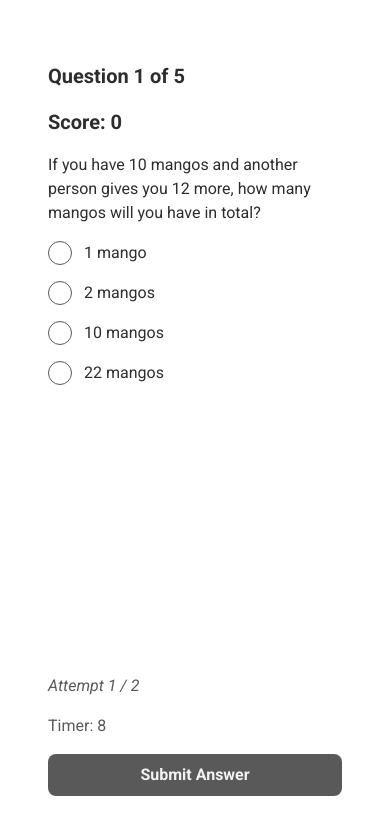
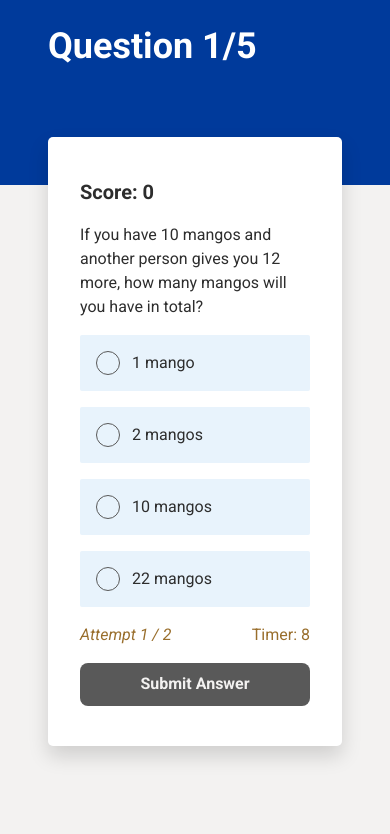
Before and after one commit to tmbritton/indeed-code, a React (Create React App) app: page / in a window 390 px wide. Both pictures are taken after a click on the button "Start Quiz!". Shown: the top 834 px of the page. Built offline with nearby package versions, Linux system fonts and the light colour scheme.

Commit message:
Pretty up quiz design.

```diff
--- a/public/global.css
+++ b/public/global.css
@@ -388,3 +388,9 @@ table {
 textarea {
   white-space: revert;
 }
+
+/*
+  Some developer-defined non-3rd party foundatioal styles */
+body {
+  background-color: #f3f2f1;
+}
--- a/src/components/Button.tsx
+++ b/src/components/Button.tsx
@@ -13,8 +13,9 @@ const StyledButton = styled.button`
   text-align: center;
   cursor: pointer;
   transition: background-color 0.2s ease-in-out;
+  width: 100%;
   &:hover {
-    background-color: ${theme.colors.expressive.blue[60]};
+    background-color: ${theme.colors.expressive.blue[70]};
   }
   &:disabled {
     cursor: not-allowed;
@@ -22,7 +23,10 @@ const StyledButton = styled.button`
     color: ${theme.colors.expressive.neutral[20]};
   }
   &:focus-visible {
-    outline: 3px solid ${theme.colors.expressive.aqua[80]};
+    outline: 3px solid ${theme.colors.expressive.aqua[50]};
+  }
+  @media (min-width: ${theme.breakpoints.sm}) {
+    width: auto;
   }
 `;
 
--- /dev/null
+++ b/src/components/Card.tsx
@@ -0,0 +1,49 @@
+import { FC } from 'react';
+import theme from '../theme';
+import styled from '@emotion/styled';
+
+const StyledCard = styled('section')`
+  display: flex;
+  flex-direction: column;
+  height: fit-content;
+  background-color: ${theme.colors.expressive.neutral[0]};
+  padding: 2.5rem 2rem;
+  border-radius: 5px;
+  box-shadow: ${theme.boxShadow};
+  position: relative;
+`;
+
+const StyledImage = styled('img')`
+  position: absolute;
+  top: -2.5rem;
+  left: 0;
+  right: 0;
+  margin-left: auto;
+  margin-right: auto;
+  border: 4px solid ${theme.colors.expressive.neutral[0]};
+  border-radius: 100%;
+`;
+
+interface Props {
+  className?: string;
+  imageUrl?: string;
+  imageAlt?: string;
+}
+
+const Card: FC<Props> = ({
+  children,
+  className = '',
+  imageUrl = '',
+  imageAlt = '',
+}) => {
+  return (
+    <StyledCard className={`card ${className} ${imageUrl ? 'hasImage' : null}`}>
+      {imageUrl ? (
+        <StyledImage src={imageUrl} alt={imageAlt} width="80" height="80" />
+      ) : null}
+      {children}
+    </StyledCard>
+  );
+};
+
+export default Card;
--- /dev/null
+++ b/src/components/Header.tsx
@@ -0,0 +1,32 @@
+import { FC } from 'react';
+import theme from '../theme';
+import styled from '@emotion/styled';
+import Text from './Text';
+
+const StyledHeader = styled.header`
+  background-color: ${theme.colors.foundational.blue};
+  width: 100%;
+  padding: 0 3rem 6rem 3rem;
+  & > .header__textWrap {
+    max-width: ${theme.breakpoints.md};
+    margin: auto;
+  }
+`;
+
+interface Props {
+  title: string;
+}
+
+const Header: FC<Props> = ({ title }) => {
+  return (
+    <StyledHeader>
+      <div className="header__textWrap">
+        <Text textStyle="heading" color="inverted" element="h1">
+          {title}
+        </Text>
+      </div>
+    </StyledHeader>
+  );
+};
+
+export default Header;
--- a/src/components/Input.tsx
+++ b/src/components/Input.tsx
@@ -14,12 +14,14 @@ const StyledInput = styled('div')`
   cursor: pointer;
   position: relative;
   margin-bottom: 1rem;
-  border-radius: 12px;
+  border-radius: 2px;
+  background-color: ${theme.colors.expressive.aqua[20]};
+  padding: 1rem;
   transition: background-color 0.2s ease-in-out;
   &::before {
     display: inline-block;
-    width: 1.5rem;
-    height: 1.5rem;
+    min-width: 1.5rem;
+    min-height: 1.5rem;
     border-radius: 100%;
     border-width: 1px;
     border-style: solid;
@@ -28,47 +30,49 @@ const StyledInput = styled('div')`
     content: '';
   }
   &.checked {
+    background-color: ${theme.colors.expressive.aqua[80]};
+    color: ${theme.colors.expressive.neutral[0]};
+    box-shadow: ${theme.boxShadow};
     &::before {
       background: radial-gradient(
         ellipse at center,
-        ${theme.colors.foundational.blue} 0%,
-        ${theme.colors.foundational.blue} 40%,
-        #ffffff 45%,
-        #ffffff 100%
+        ${theme.colors.expressive.neutral[0]} 0%,
+        ${theme.colors.expressive.neutral[0]} 40%,
+        ${theme.colors.expressive.aqua[80]} 45%,
+        ${theme.colors.expressive.aqua[80]} 100%
       );
       background-position: center;
       background-repeat: no-repeat;
     }
     &.disabled {
+      background-color: ${theme.colors.functional.grey};
+      color: ${theme.colors.expressive.neutral[10]};
       &::before {
+        border-color: ${theme.colors.expressive.neutral[20]};
         background: radial-gradient(
           ellipse at center,
-          ${theme.colors.functional.grey} 0%,
-          ${theme.colors.functional.grey} 40%,
-          #ffffff 45%,
-          #ffffff 100%
+          ${theme.colors.expressive.neutral[40]} 0%,
+          ${theme.colors.expressive.neutral[40]} 40%,
+          ${theme.colors.functional.grey} 45%,
+          ${theme.colors.functional.grey} 100%
         );
       }
     }
     &:not(.disabled) {
       &::before {
-        border-color: ${theme.colors.foundational.blue};
+        border-color: ${theme.colors.foundational.white};
       }
     }
   }
   &.disabled {
+    background-color: ${theme.colors.expressive.neutral[20]};
     cursor: not-allowed;
   }
-  &:hover:not(.disabled) {
-    background-color: #eee;
-    &::before {
-      border-color: ${theme.colors.foundational.blue}};
-      border-width: 2px;
-      background-color: #eee;
-    }
+  &:hover:not(.disabled):not(.checked) {
+    background-color: ${theme.colors.expressive.aqua[40]};
   }
   &:focus-visible {
-    outline: 3px solid ${theme.colors.expressive.aqua[80]};
+    outline: 3px solid ${theme.colors.expressive.aqua[50]};
   }
 `;
 
@@ -76,8 +80,15 @@ const Label = styled(Text)`
   && {
     margin-left: 0.75rem;
     margin-bottom: 0;
+    text-align: left;
+    &.checked {
+      color: ${theme.colors.expressive.neutral[0]};
+    }
     &.disabled {
       color: ${theme.colors.expressive.neutral[60]};
+    }
+    &.checked&.disabled {
+      color: ${theme.colors.expressive.neutral[40]};
     }
   }
 `;
@@ -150,7 +161,12 @@ const Input: FC<Props> = ({
       }`}
       id={id}
     >
-      <Label className={`label ${disabled ? 'disabled' : ''}`} element="span">
+      <Label
+        className={`label ${disabled ? 'disabled' : ''} ${
+          checked ? 'checked' : ''
+        }`}
+        element="span"
+      >
         {children}
       </Label>
     </StyledInput>
--- a/src/components/LayoutComponents.tsx
+++ b/src/components/LayoutComponents.tsx
@@ -3,18 +3,35 @@ import theme from '../theme';
 
 export const PageWrapper = styled('div')`
   display: flex;
+  flex-direction: column;
   align-items: center;
-  justify-content: space-around;
+  justify-content: flex-start;
+  background-color: ${theme.colors.expressive.neutral[20]};
+  height: 100vh;
 `;
 
 export const ContentWrapper = styled('main')`
   display: flex;
-  flex-direction: column;
+  flex-direction: row;
+  align-items: stretch;
   width: 100%;
+  height: 100%;
   position: relative;
   padding: 3rem;
   text-align: center;
-  height: 100vh;
   max-width: ${theme.breakpoints.md};
   flex: 0 1 auto;
+  margin-top: -6rem;
+  @media (min-width: ${theme.breakpoints.sm}) {
+    flex-direction: column;
+    height: auto;
+    align-items: initial;
+  }
 `;
+
+export const Card = styled('div')`
+  background-color: ${theme.colors.expressive.neutral[0]};
+  padding: 2.5rem 2rem;
+  border-radius: 5px;
+  box-shadow: 0px 10px 20px 0px rgba(0, 0, 0, 0.15);
+`;
--- a/src/components/Text.tsx
+++ b/src/components/Text.tsx
@@ -4,7 +4,13 @@ import styled from '@emotion/styled';
 
 interface Props {
   textStyle?: 'body' | 'heading' | 'heading2' | 'feedback' | 'italic';
-  color?: 'default' | 'success' | 'failure' | 'deemphasize';
+  color?:
+    | 'default'
+    | 'success'
+    | 'failure'
+    | 'deemphasize'
+    | 'inverted'
+    | 'informational';
   element?: 'h1' | 'h2' | 'p' | 'span';
   className?: string;
   id?: string;
@@ -65,6 +71,12 @@ const Text: FC<Props> = ({
     &.color-deemphasize {
       color: ${theme.colors.functional.grey};
     }
+    &.color-inverted {
+      color: ${theme.colors.expressive.neutral[0]};
+    }
+    &.color-informational {
+      color: ${theme.colors.expressive.earth[70]};
+    }
   `;
 
   return (
--- a/src/screens/Quiz.tsx
+++ b/src/screens/Quiz.tsx
@@ -4,6 +4,8 @@ import { Action } from '../../types';
 import { useNavigate } from 'react-router';
 import Text from '../components/Text';
 import Button from '../components/Button';
+import Header from '../components/Header';
+import Card from '../components/Card';
 import { ContentWrapper } from '../components/LayoutComponents';
 import Input from '../components/Input';
 import { getSelectedState } from '../utils';
@@ -43,18 +45,13 @@ const AnswerOptionsWrap = styled('div')`
   display: flex;
   flex-direction: column;
   width: 100%;
+  column-gap: 2%;
   @media (min-width: ${theme.breakpoints.sm}) {
     flex-direction: row;
     flex-wrap: wrap;
     & > .input {
-      flex: 1 0 50%;
+      flex: 0 1 48%;
     }
-  }
-`;
-
-const QuizWrapper = styled(ContentWrapper)`
-  && {
-    text-align: left;
   }
 `;
 
@@ -71,12 +68,14 @@ const ButtonWrap = styled('div')`
 `;
 
 const InfoTextWrap = styled('div')`
+  text-align: left;
   display: flex;
-  flex-direction: column;
-  @media (min-width: ${theme.breakpoints.sm}) {
   flex-direction: row;
   justify-content: space-between;
-  }
+`;
+
+const FeedbackTextWrap = styled('div')`
+  text-align: left;
 `;
 
 /**
@@ -211,20 +210,20 @@ const Quiz: FC<{}> = () => {
   }, [actionList]);
 
   return (
-    <QuizWrapper>
+    <>
+      <Header title={`Question ${currentIndex + 1}/${questionList?.length}`} />
+      <ContentWrapper>
+        <Card>
           <TitleWrapper>
-        <Text textStyle="heading2" element="h1">
-          Question {currentIndex + 1} of {questionList?.length}
-        </Text>
             <Text textStyle="heading2" element="p">
               Score: {score}
             </Text>
           </TitleWrapper>
           <QuestionText>{currentQuestion?.questionText}</QuestionText>
           {allowMultipleAnswers ? (
-        <Text textStyle="italic" color="deemphasize">
+            <QuestionText textStyle="italic" color="deemphasize">
               Please select all that apply.
-        </Text>
+            </QuestionText>
           ) : null}
           <AnswerOptionsWrap role="radiogroup" aria-labelledby="assistive">
             <div id="assistive" style={{ display: 'none' }}>
@@ -252,6 +251,7 @@ const Quiz: FC<{}> = () => {
               );
             })}
           </AnswerOptionsWrap>
+          <FeedbackTextWrap>
             {status === 'correct' ? (
               <Text textStyle="feedback" color="success">
                 You got it right!
@@ -267,23 +267,31 @@ const Quiz: FC<{}> = () => {
                 Hint: {currentQuestion.hintText}
               </Text>
             ) : null}
+          </FeedbackTextWrap>
           <ButtonWrap>
             <InfoTextWrap>
-          <Text textStyle="italic" color="deemphasize" element="p">
+              <Text textStyle="italic" color="informational" element="p">
                 Attempt {attemptCount} / {currentQuestion.allowedAttemptCount}
               </Text>
-          <Text color="deemphasize" element="p">
+              <Text
+                color={timeRemaining > 3 ? 'informational' : 'failure'}
+                element="p"
+              >
                 Timer: {timeRemaining}
               </Text>
             </InfoTextWrap>
             <Button
               disabled={isButtonDisabled(status)}
-          onClick={() => buttonClickHandler(status, dispatch, selectedAnswers)}
+              onClick={() =>
+                buttonClickHandler(status, dispatch, selectedAnswers)
+              }
             >
               {getButtonText(status, hasMoreQuestions)}
             </Button>
           </ButtonWrap>
-    </QuizWrapper>
+        </Card>
+      </ContentWrapper>
+    </>
   );
 };
 
--- a/src/theme.ts
+++ b/src/theme.ts
@@ -111,4 +111,5 @@ export default {
     lg: '1200px',
     xl: '1536px',
   },
+  boxShadow: '0px 10px 20px 0px rgba(0, 0, 0, 0.15)',
 };
```
Also changed, not shown: src/screens/Start.tsx (+10 -7 lines). Lines whose indentation alone changed are shown as unchanged.
